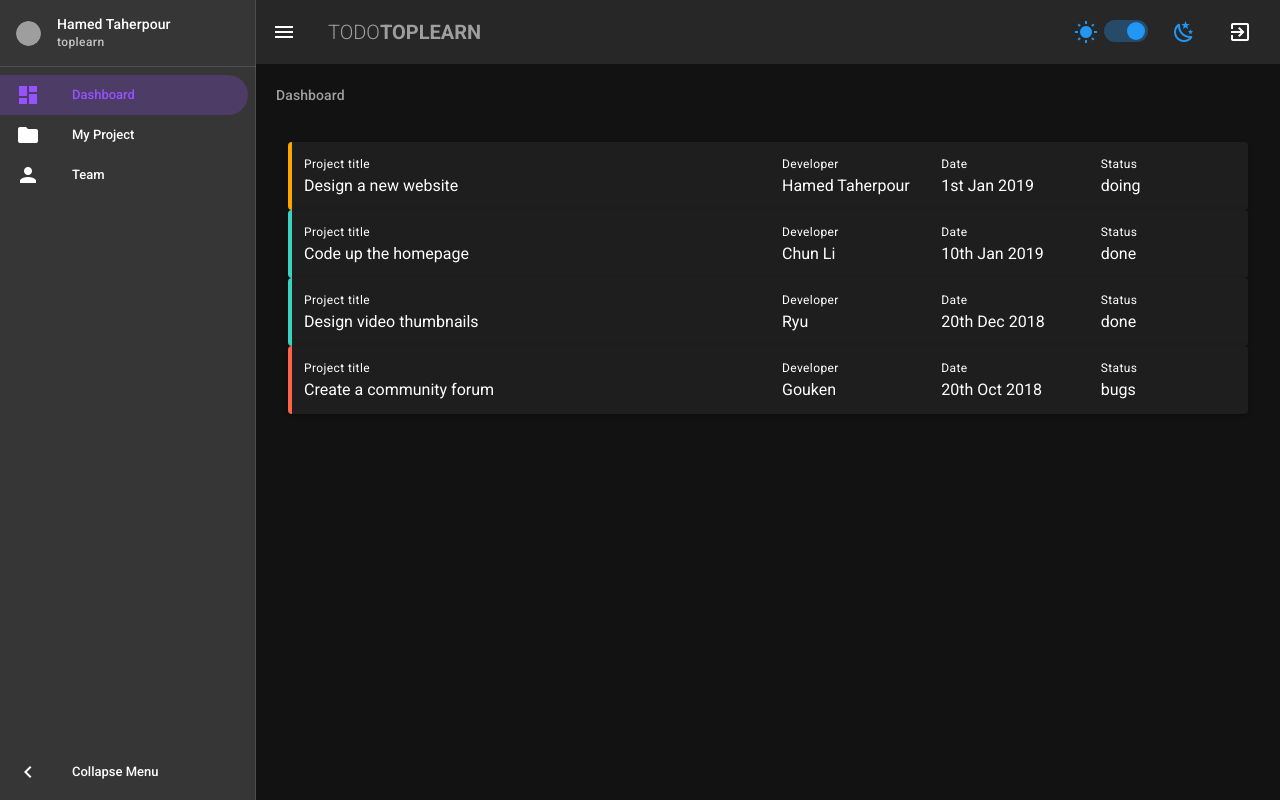
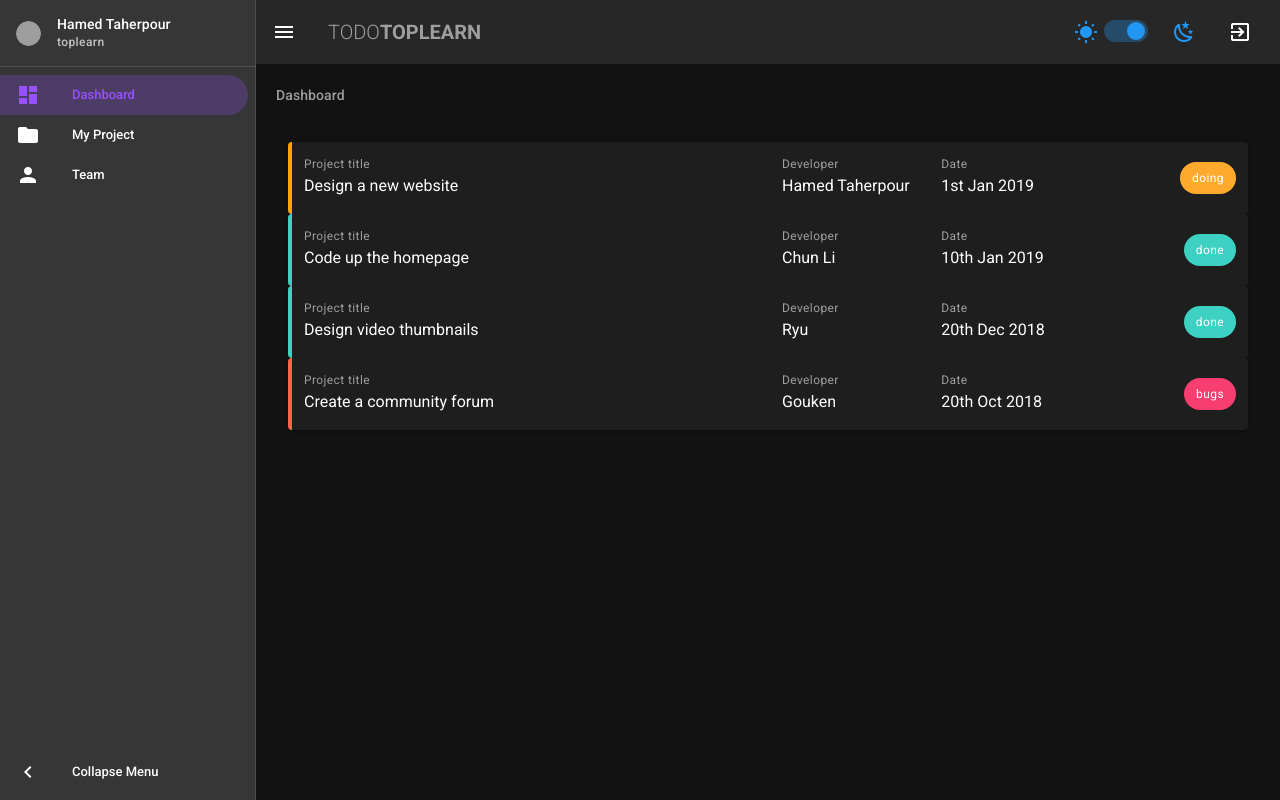
Before and after one commit to HamedTaherpour/vuetifyjs-todo, a Vue app: page / in a window 1280 px wide. Built offline with nearby package versions, Linux system fonts and the light colour scheme; grey boxes are pictures that could not be loaded.

Commit message:
lesson-15

```diff
--- a/src/views/Dashboard.vue
+++ b/src/views/Dashboard.vue
@@ -5,20 +5,21 @@
       <v-card class="pa-3" v-for="project in projects" :key="project.title">
         <v-row class="project" :class="project.status">
           <v-col cols="12" md="6">
-            <div class="caption">Project title</div>
-            <div v-text="project.title">vue</div>
+            <div class="caption grey--text">Project title</div>
+            <div v-text="project.title"></div>
           </v-col>
           <v-col cols="6" sm="4" md="2">
-            <div class="caption">Developer</div>
-            <div v-text="project.developer">vue</div>
+            <div class="caption grey--text">Developer</div>
+            <div v-text="project.developer"></div>
           </v-col>
           <v-col cols="6" sm="4" md="2">
-            <div class="caption">Date</div>
-            <div v-text="project.date">vue</div>
+            <div class="caption grey--text">Date</div>
+            <div v-text="project.date"></div>
           </v-col>
           <v-col cols="12" sm="4" md="2">
-            <div class="caption">Status</div>
-            <div v-text="project.status">vue</div>
+            <div class="float-right">
+              <v-chip :class="project.status" class="white--text caption my-2" v-text="project.status"></v-chip>
+            </div>
           </v-col>
         </v-row>
       </v-card>
@@ -53,4 +54,15 @@ export default {
   border-left: 4px solid tomato;
 }
 
+.v-chip.done {
+  background: #3cd1c2 !important;
+}
+
+.v-chip.doing {
+  background: #ffaa2c !important;
+}
+
+.v-chip.bugs {
+  background: #f83e70 !important;
+}
 </style>
```
